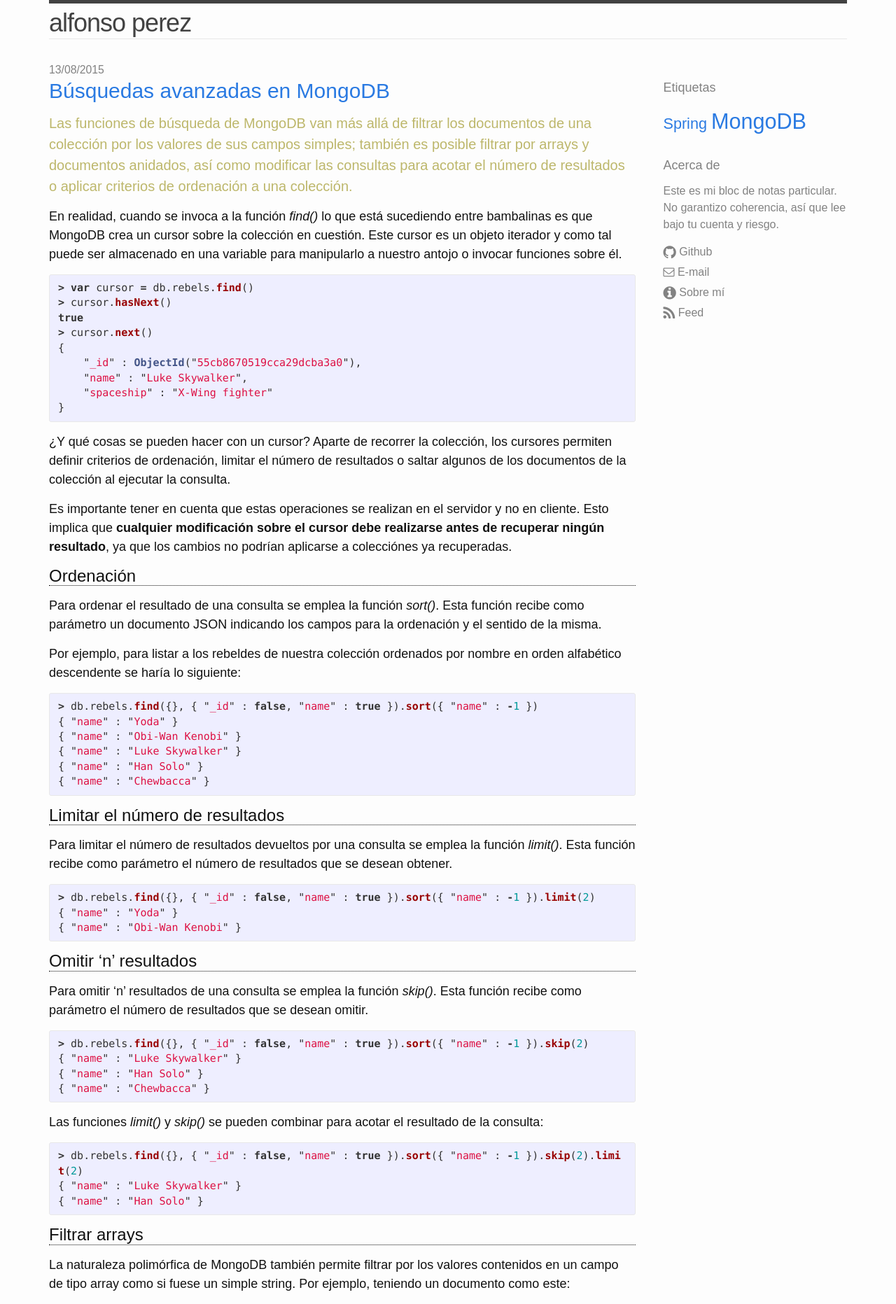
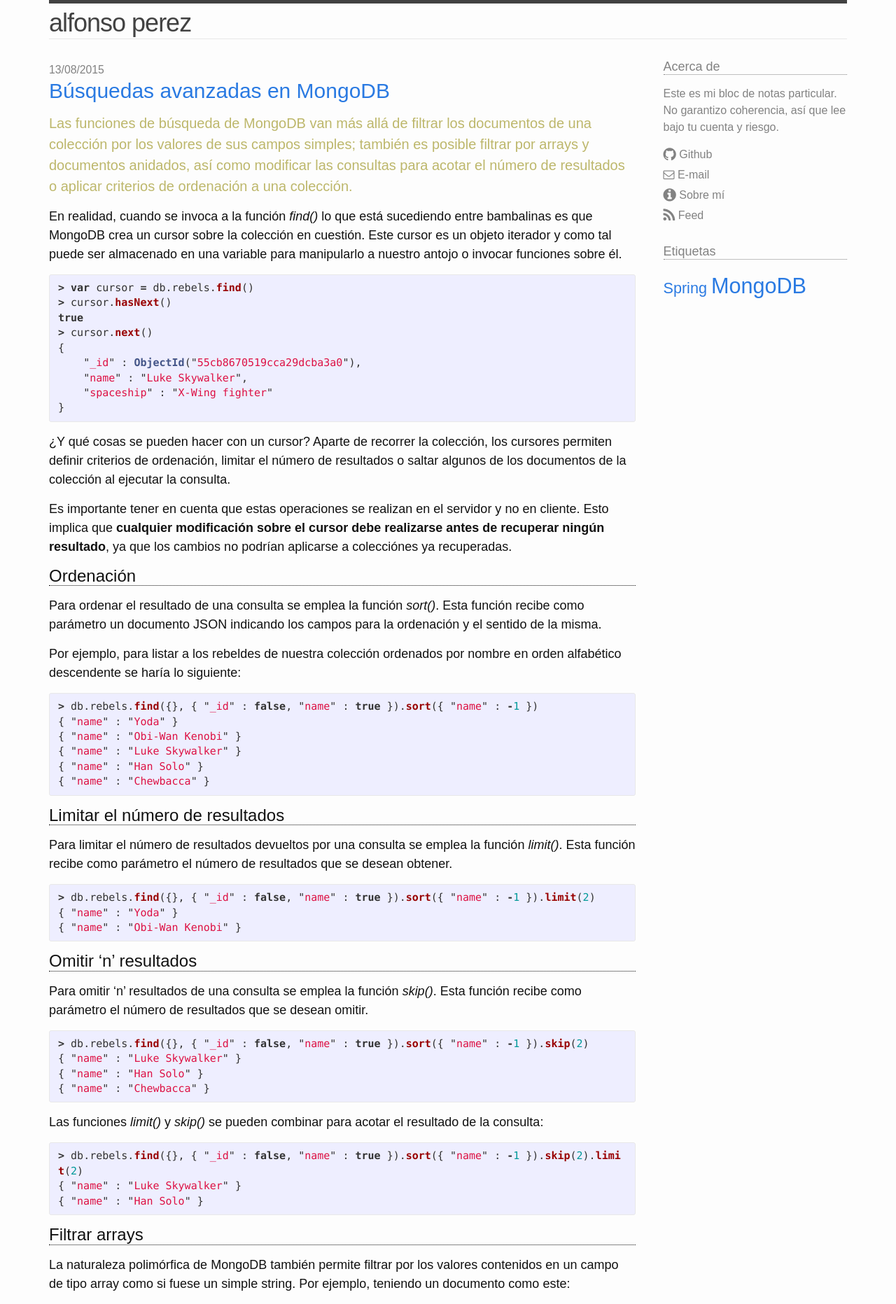
Before and after one commit to megalomono/megalomono.github.io, a Jekyll site: the page built from index.html, in a window 1280 px wide. Shown: the top 1863 px of the page at 70% size. Built offline with Jekyll 4.4.1, drawn with Linux system fonts in a browser that asks for light colours; the list of posts is cut into pages by our own code.

Commit message:
Remaquetación de elementos laterales

```diff
--- a/_layouts/default.html
+++ b/_layouts/default.html
@@ -10,8 +10,8 @@
               {{ content }}
             </div>
             <div class="col-md-3">
+              {% include about.html %}
               {% include tagcloud.html %}
-              {% include about.html %}
             </div>
           </div>
         </div>
--- a/_sass/_styles.scss
+++ b/_sass/_styles.scss
@@ -37,7 +37,11 @@
 .about {
     color: $grey-color;
     font-size: 16px;
-    margin: $spacing-unit 0;
+    margin-bottom: $spacing-unit;
+
+    h4 {
+        border-bottom: 1px dotted;
+    }
 
     ul {
         margin-left: 0;
@@ -59,9 +63,10 @@
  * Tag cloud
  */
 .tagcloud {
-    margin: $spacing-unit 0;
+    margin-bottom: $spacing-unit;
 
     h4 {
+        border-bottom: 1px dotted;
         color: $grey-color;
     }
 }
@@ -101,6 +106,10 @@
 /**
  * Posts
  */
+.post {
+    margin-bottom: $spacing-unit;
+}
+
 .post-header {
     margin-bottom: $spacing-unit;
 }
```
